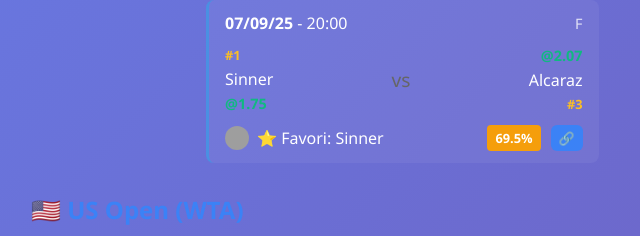
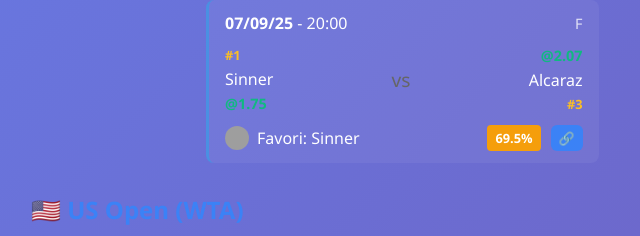
Before and after one commit to Rodrig972/tennis-predictions-dashboard, a plain HTML site: page index.html in a window 1280 px wide. Shown: the part 564-800 px from the top of the page, 29-669 px from the left. Drawn offline with Linux system fonts and the light colour scheme; grey boxes are pictures that could not be loaded.

Commit message:
Fix match card display to match local dashboard exactly - add error handling and conditional star display

```diff
--- a/index.html
+++ b/index.html
@@ -342,26 +342,28 @@
             return `
                 <div class="match-card">
                     <div class="match-header">
-                        <div><strong>${match.Date}</strong> - ${match.Heure}</div>
-                        <div style="font-size: 0.9rem; opacity: 0.8;">${match.Round}</div>
+                        <div>
+                            <strong>${match.Date || 'Date inconnue'}</strong> - ${match.Heure || 'Heure inconnue'}
+                        </div>
+                        <div style="font-size: 0.9rem; opacity: 0.8;">${match.Round || 'Round inconnu'}</div>
                     </div>
                     <div class="match-info">
                         <div class="player">
-                            <span class="ranking">#${match['Classement J1']}</span>
+                            <span class="ranking">#${match['Classement J1'] || 'N/A'}</span>
                             <span>${match['Joueur 1']}</span>
-                            <span class="odds">@${match['Cote J1']}</span>
+                            <span class="odds">@${match['Cote J1'] || 'N/A'}</span>
                         </div>
                         <div style="font-size: 1.2rem; color: #666; margin: 0 20px;">vs</div>
                         <div class="player" style="text-align: right;">
-                            <span class="odds">@${match['Cote J2']}</span>
+                            <span class="odds">@${match['Cote J2'] || 'N/A'}</span>
                             <span>${match['Joueur 2']}</span>
-                            <span class="ranking">#${match['Classement J2']}</span>
+                            <span class="ranking">#${match['Classement J2'] || 'N/A'}</span>
                         </div>
                     </div>
                     <div class="match-footer">
                         <div class="favorite">
-                            ${favoritePhoto ? `<img src="${favoritePhoto}" alt="Photo" class="player-photo">` : ''}
-                            <span>⭐ Favori: ${match['Gagnant Prédit']}</span>
+                            <img src="${getFavoritePlayerPhoto(match)}" alt="Photo" class="player-photo" style="display: none;" onload="this.style.display='inline';" onerror="this.style.display='none';">
+                            <span>${match['Confiance (%)'] >= 70 ? '⭐ ' : ''}Favori: ${match['Gagnant Prédit']}</span>
                         </div>
                         <div style="display: flex; align-items: center; gap: 10px;">
                             <span class="confidence ${getConfidenceClass(match['Confiance (%)'])}">${match['Confiance (%)']}%</span>
```
